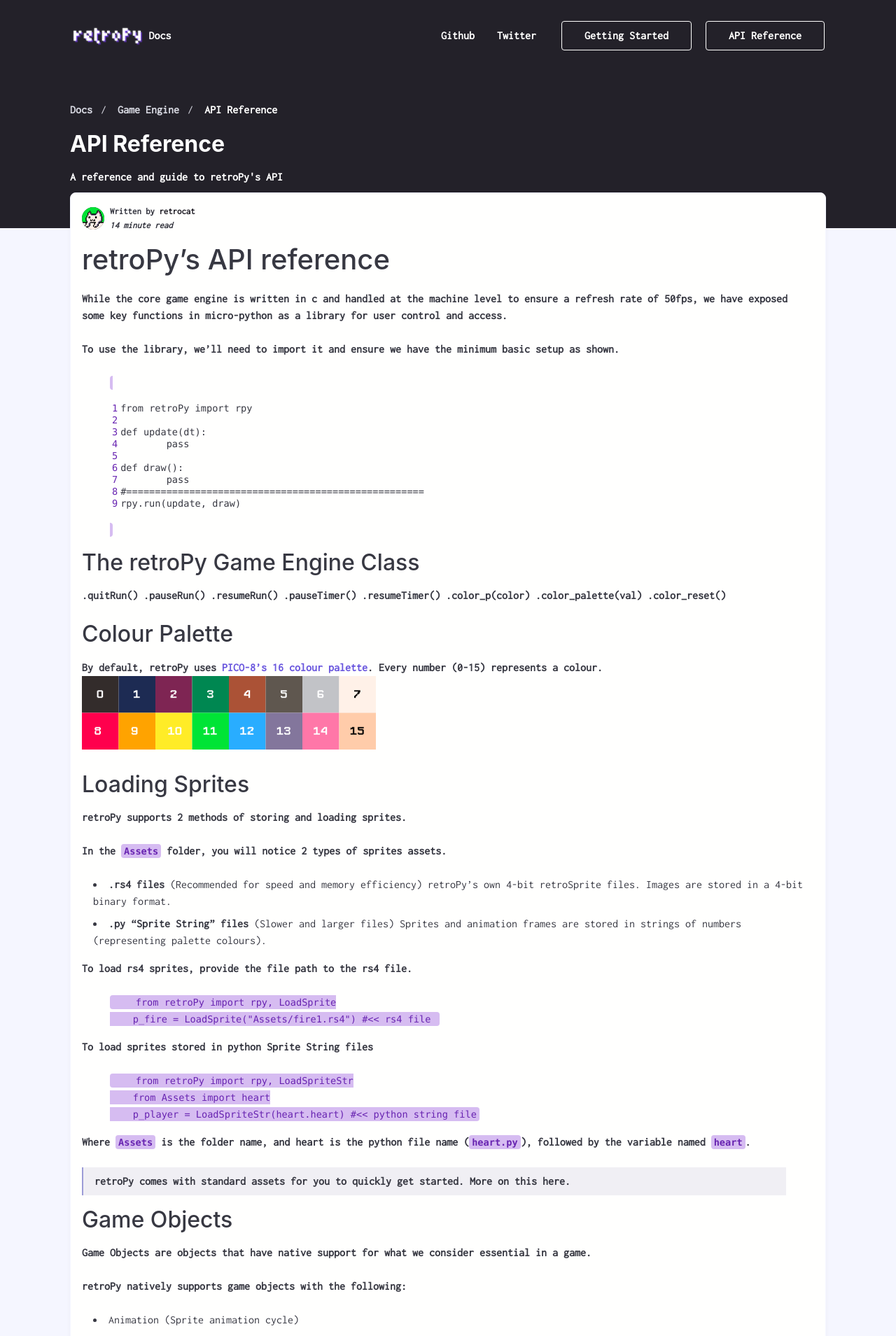
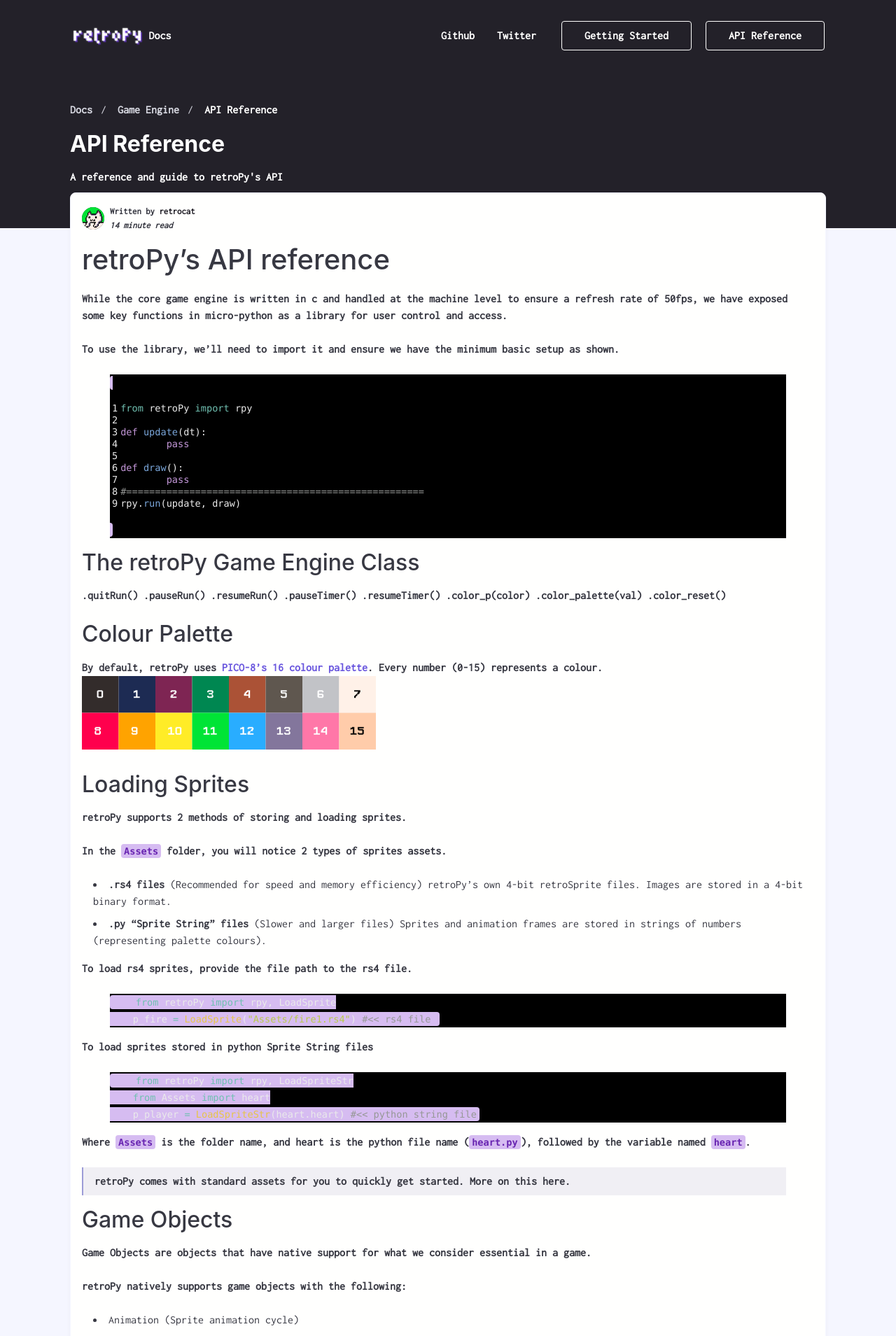
Before and after one commit to respawnin/retropy-docs, a Jekyll site: the page built from _posts/Game Engine/2023-08-30-api-reference.md, in a window 1280 px wide. Shown: the top 1909 px of the page at 70% size. Built offline with Jekyll 4.4.1, drawn with Linux system fonts in a browser that asks for light colours; nearby versions of some CDN libraries; some web fonts are replaced; comment, search, counter and statistics services are not loaded.

Commit message:
syntax highlight changes

```diff
--- a/_includes/head.html
+++ b/_includes/head.html
@@ -28,7 +28,8 @@
   <link rel="stylesheet" href="{{ site.baseurl }}/css/styles.css">
   <link rel="stylesheet" href="{{ site.url }}{{ site.baseurl }}/css/styles.css">
 
-
+  <!-- syntax highlighting CSS -->
+  <link rel="stylesheet" href="/css/syntax.css" type="text/css" />
 
   <!-- Icons -->
   <link rel="shortcut icon" href="{{ site.url }}{{ site.baseurl }}/public/favicon.ico">
--- /dev/null
+++ b/css/syntax.css
@@ -0,0 +1,66 @@
+/*! tomorrow night bright; https://github.com/MozMorris/tomorrow-pygments */
+.highlight, .highlight pre, .highlight table { background: #000000 !important; color: #eaeaea !important; }
+.highlight .hll { background-color: #424242 !important; }
+.highlight .c { color: #969896 !important; } /* Comment */
+.highlight .err { color: #d54e53 !important; } /* Error */
+.highlight .k { color: #c397d8 !important; } /* Keyword */
+.highlight .l { color: #e78c45 !important; } /* Literal */
+.highlight .n, .highlight .h { color: #eaeaea !important; } /* Name */
+.highlight .o { color: #70c0b1 !important; } /* Operator */
+.highlight .p { color: #eaeaea !important; } /* Punctuation */
+.highlight .cm { color: #969896 !important; } /* Comment.Multiline */
+.highlight .cp { color: #969896 !important; } /* Comment.Preproc */
+.highlight .c1 { color: #969896 !important; } /* Comment.Single */
+.highlight .cs { color: #969896 !important; } /* Comment.Special */
+.highlight .gd { color: #d54e53 !important; } /* Generic.Deleted */
+.highlight .ge { font-style: italic !important; } /* Generic.Emph */
+.highlight .gh { color: #eaeaea !important; font-weight: bold !important; } /* Generic.Heading */
+.highlight .gi { color: #b9ca4a !important; } /* Generic.Inserted */
+.highlight .gp { color: #969896 !important; font-weight: bold !important; } /* Generic.Prompt */
+.highlight .gs { font-weight: bold !important; } /* Generic.Strong */
+.highlight .gu { color: #70c0b1 !important; font-weight: bold !important; } /* Generic.Subheading */
+.highlight .kc { color: #c397d8 !important; } /* Keyword.Constant */
+.highlight .kd { color: #c397d8 !important; } /* Keyword.Declaration */
+.highlight .kn { color: #70c0b1 !important; } /* Keyword.Namespace */
+.highlight .kp { color: #c397d8 !important; } /* Keyword.Pseudo */
+.highlight .kr { color: #c397d8 !important; } /* Keyword.Reserved */
+.highlight .kt { color: #e7c547 !important; } /* Keyword.Type */
+.highlight .ld { color: #b9ca4a !important; } /* Literal.Date */
+.highlight .m { color: #e78c45 !important; } /* Literal.Number */
+.highlight .s { color: #b9ca4a !important; } /* Literal.String */
+.highlight .na { color: #7aa6da !important; } /* Name.Attribute */
+.highlight .nb { color: #eaeaea !important; } /* Name.Builtin */
+.highlight .nc { color: #e7c547 !important; } /* Name.Class */
+.highlight .no { color: #d54e53 !important; } /* Name.Constant */
+.highlight .nd { color: #70c0b1 !important; } /* Name.Decorator */
+.highlight .ni { color: #eaeaea !important; } /* Name.Entity */
+.highlight .ne { color: #d54e53 !important; } /* Name.Exception */
+.highlight .nf { color: #7aa6da !important; } /* Name.Function */
+.highlight .nl { color: #eaeaea !important; } /* Name.Label */
+.highlight .nn { color: #e7c547 !important; } /* Name.Namespace */
+.highlight .nx { color: #7aa6da !important; } /* Name.Other */
+.highlight .py { color: #eaeaea !important; } /* Name.Property */
+.highlight .nt { color: #70c0b1 !important; } /* Name.Tag */
+.highlight .nv { color: #d54e53 !important; } /* Name.Variable */
+.highlight .ow { color: #70c0b1 !important; } /* Operator.Word */
+.highlight .w { color: #eaeaea !important; } /* Text.Whitespace */
+.highlight .mf { color: #e78c45 !important; } /* Literal.Number.Float */
+.highlight .mh { color: #e78c45 !important; } /* Literal.Number.Hex */
+.highlight .mi { color: #e78c45 !important; } /* Literal.Number.Integer */
+.highlight .mo { color: #e78c45 !important; } /* Literal.Number.Oct */
+.highlight .sb { color: #b9ca4a !important; } /* Literal.String.Backtick */
+.highlight .sc { color: #eaeaea !important; } /* Literal.String.Char */
+.highlight .sd { color: #969896 !important; } /* Literal.String.Doc */
+.highlight .s2 { color: #b9ca4a !important; } /* Literal.String.Double */
+.highlight .se { color: #e78c45 !important; } /* Literal.String.Escape */
+.highlight .sh { color: #b9ca4a !important; } /* Literal.String.Heredoc */
+.highlight .si { color: #e78c45 !important; } /* Literal.String.Interpol */
+.highlight .sx { color: #b9ca4a !important; } /* Literal.String.Other */
+.highlight .sr { color: #b9ca4a !important; } /* Literal.String.Regex */
+.highlight .s1 { color: #b9ca4a !important; } /* Literal.String.Single */
+.highlight .ss { color: #b9ca4a !important; } /* Literal.String.Symbol */
+.highlight .bp { color: #eaeaea !important; } /* Name.Builtin.Pseudo */
+.highlight .vc { color: #d54e53 !important; } /* Name.Variable.Class */
+.highlight .vg { color: #d54e53 !important; } /* Name.Variable.Global */
+.highlight .vi { color: #d54e53 !important; } /* Name.Variable.Instance */
+.highlight .il { color: #e78c45 !important; } /* Literal.Number.Integer.Long */
```
Also changed, not shown: css/styles.scss (line endings or trailing spaces).
